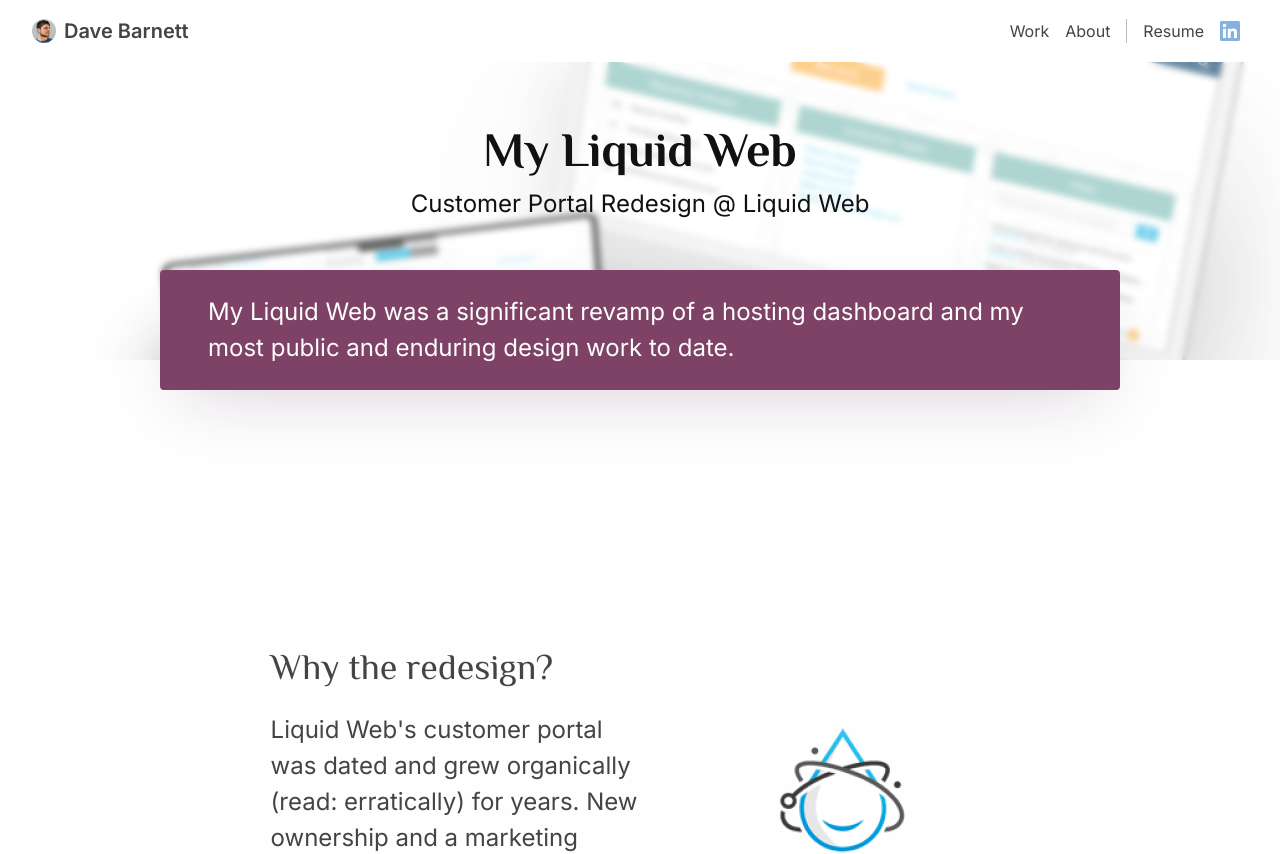
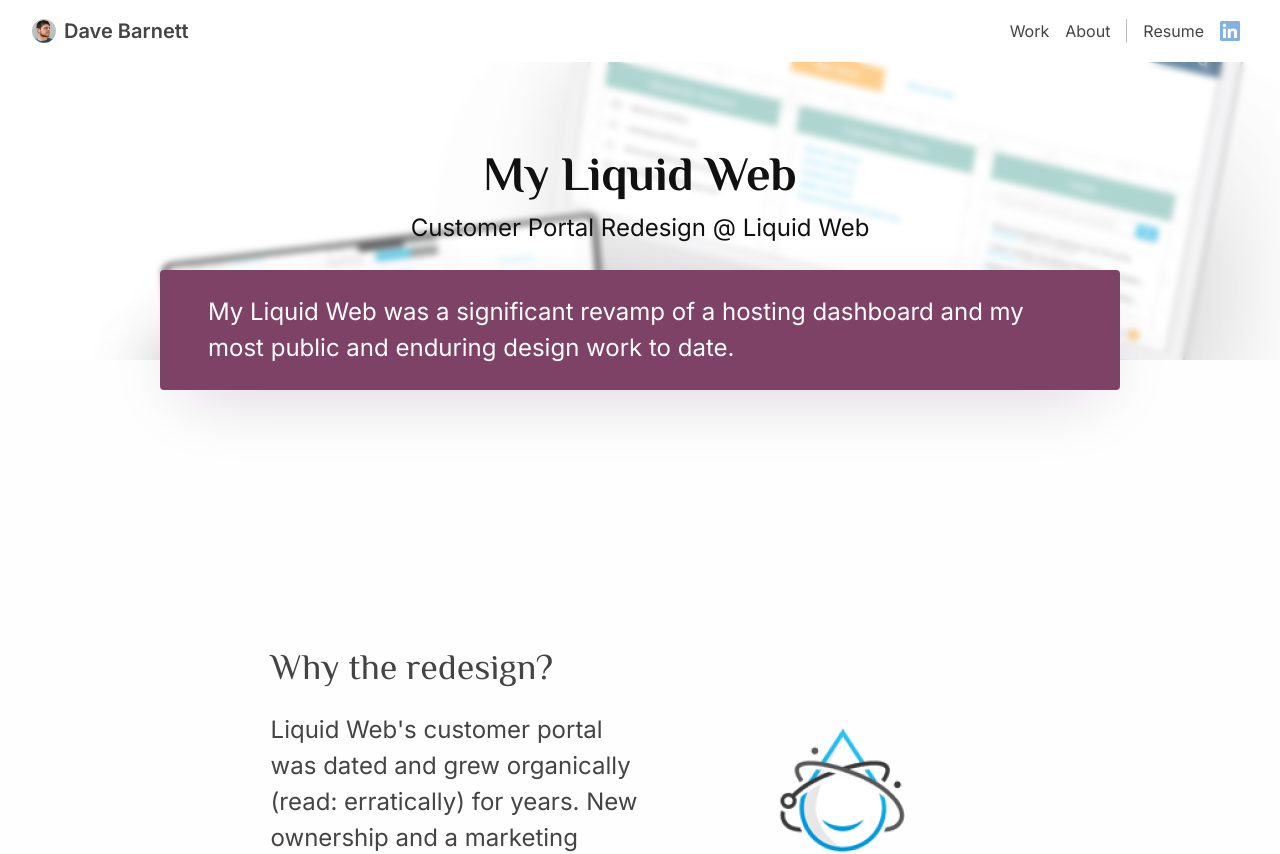
Before and after one commit to ralox/barnett.cc, a React (Create React App) app: page /work/mylw in a window 1280 px wide. Shown: the top 854 px of the page. Built offline with nearby package versions, Linux system fonts and the light colour scheme.

Commit message:
minor repairs to interceptor updates

```diff
--- a/src/styles/about.css
+++ b/src/styles/about.css
@@ -37,6 +37,7 @@
 
 .about .image-wrapper {
   display: flex;
+  flex-direction: row;
   position: relative;
   justify-content: center;
   background-position: top center;
--- a/src/styles/design-system.css
+++ b/src/styles/design-system.css
@@ -1,6 +1,6 @@
 .design-system {
   font-size: 1rem;
-  padding: 2em;
+  padding: 8em 2em 2em;
   min-height: 50vh;
   margin-bottom: 4em;
 }
--- a/src/styles/project.css
+++ b/src/styles/project.css
@@ -27,7 +27,7 @@
     align-items: center;
     background-size: cover;
     background-position: center center;
-    padding: 2em 4em;
+    padding: 4em 4em 2em;
     margin-bottom: 8em;
     color: var(--color-text-dark);
 }
@@ -314,7 +314,7 @@
     }
 
     .project-intro {
-        padding: 2em 2em 0;
+        padding: 6em 2em 0;
     }
 
     .scrolling-down .slide-tilt .slide,
```
